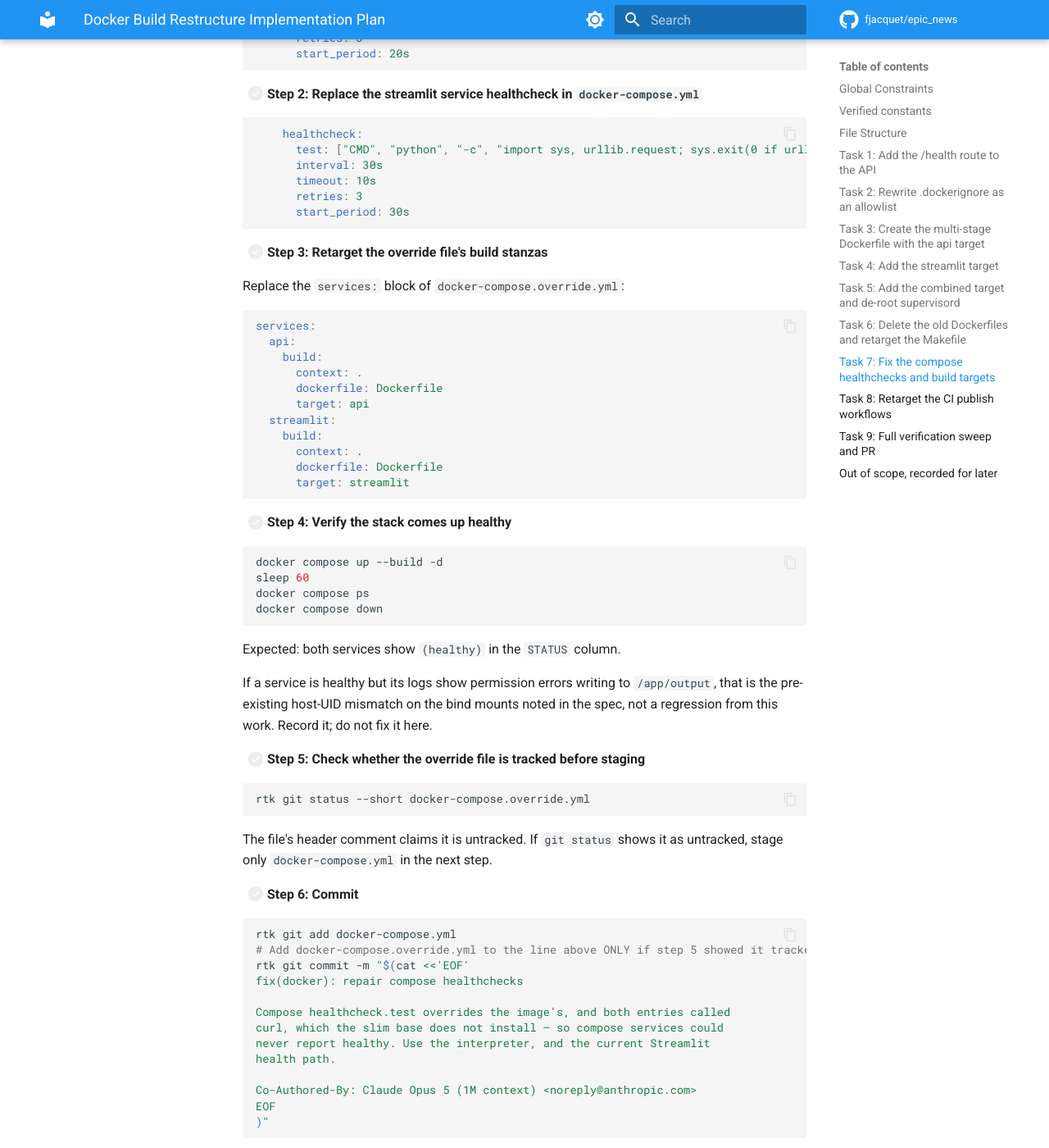
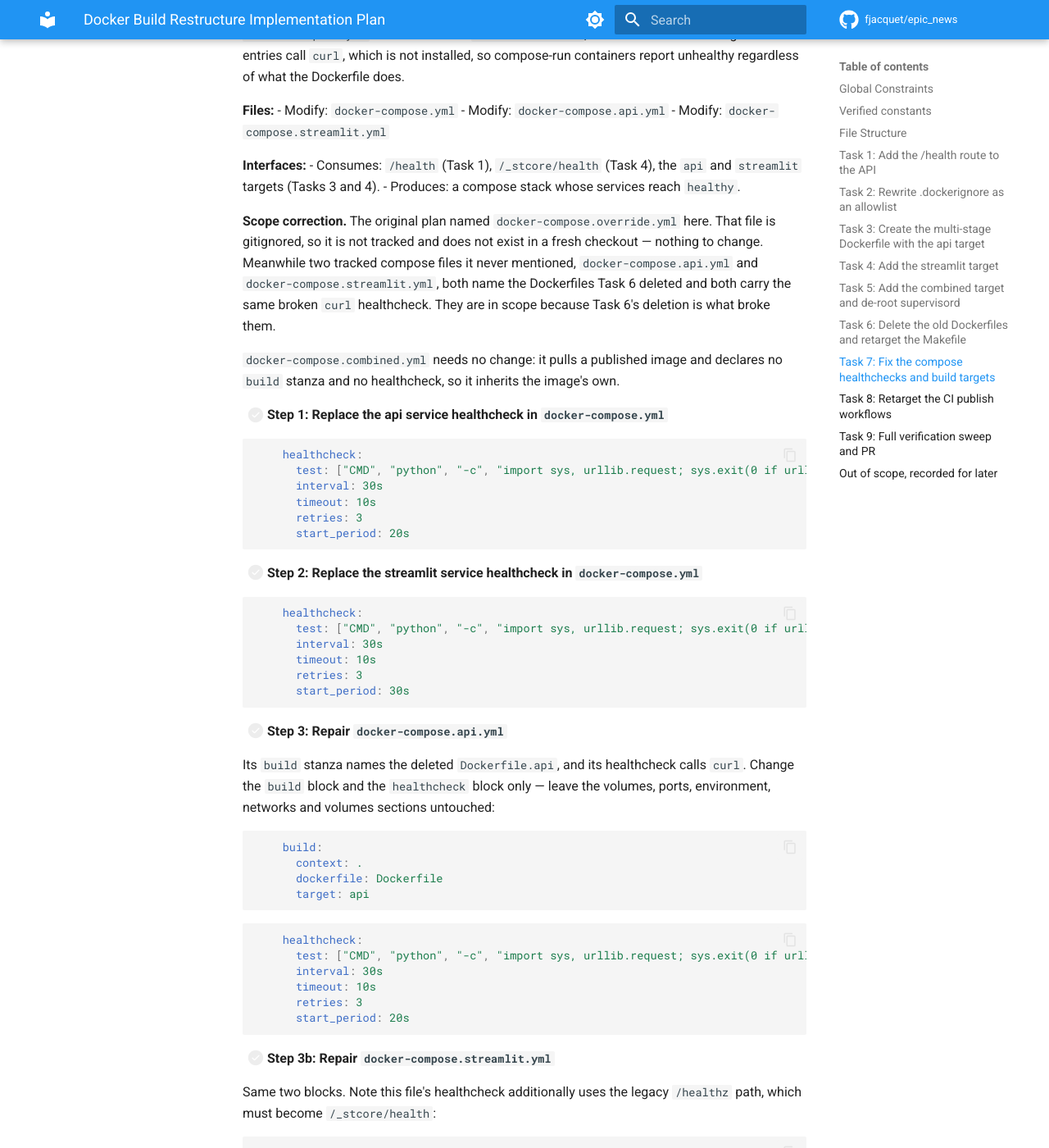
Before and after one commit to fjacquet/epic_news, an MkDocs documentation site: the page built from docs/superpowers/plans/2026-07-30-docker-build-restructure.md, in a window 1280 px wide and 1400 px high, scrolled down 15753 px. Shown: the whole window at 82% size. Built offline with MkDocs 1.6.1 and Material for MkDocs 9.7.7, drawn with Linux system fonts in a browser that asks for light colours; comment, search, counter and statistics services are not loaded; some of the changed text lies outside the part shown.

Commit message:
docs(plan): cover the compose files and CI workflow Task 6 broke
The sweep after deleting the per-image Dockerfiles found three tracked
files still pointing at them. docker-compose.api.yml and
docker-compose.streamlit.yml join Task 7; both also carry the curl
healthcheck bug, and the streamlit one the legacy /healthz path.

docker-publish-code-interpreter.yml built from Dockerfile.streamlit, so
that image has been Streamlit since July. Task 8 repoints it at the file
it always meant.

docker-compose.override.yml is gitignored and was never in scope.

Co-Authored-By: Claude Opus 5 (1M context) <noreply@anthropic.com>

````diff
--- a/docs/superpowers/plans/2026-07-30-docker-build-restructure.md
+++ b/docs/superpowers/plans/2026-07-30-docker-build-restructure.md
@@ -19,7 +19,10 @@
 - Modern union syntax (`X | None`) in Python. Loguru, not `logging`.
 - Commit messages end with `Co-Authored-By: Claude Opus 5 (1M context) <noreply@anthropic.com>`.
 - Never `git add -A`. Stage explicitly — `src/epic_news/main.py` is a personal sentinel file and must never be committed by this work.
-- `Dockerfile.code-interpreter` and `.github/workflows/docker-publish-code-interpreter.yml` are **out of scope**. Do not touch them.
+- `Dockerfile.code-interpreter` is **out of scope** — do not modify or delete it.
+  Its workflow is out of scope too, with one exception forced by Task 6: it built
+  from the now-deleted `Dockerfile.streamlit`, so Task 8 Step 4 repoints that one
+  line. Nothing else in it changes.
 - Image size is **not** a success criterion. Do not prune dependencies, do not split `pyproject.toml` into extras.
 
 ## Verified constants
@@ -48,9 +51,11 @@ Do not re-derive these; they were confirmed against the codebase and library doc
 | `Dockerfile.combined` | Delete | Superseded by the `combined` target |
 | `supervisord.conf` | Modify | Non-root operation, venv absolute paths |
 | `docker-compose.yml` | Modify | Working healthchecks |
-| `docker-compose.override.yml` | Modify | Build args point at the new targets |
+| `docker-compose.api.yml` | Modify | Build target + working healthcheck |
+| `docker-compose.streamlit.yml` | Modify | Build target + working healthcheck (legacy `/healthz` path) |
 | `Makefile` | Modify | Three `docker-build-*` targets retargeted |
 | `.github/workflows/docker-publish-{api,streamlit,combined}.yml` | Modify | `target:` + shared cache scope |
+| `.github/workflows/docker-publish-code-interpreter.yml` | Modify | One line: build from `Dockerfile.code-interpreter`, not the deleted `Dockerfile.streamlit` |
 
 ---
 
@@ -692,7 +697,14 @@ Expected: all three succeed. `make docker-build-all` will additionally build the
 rtk grep -rn "Dockerfile.api\|Dockerfile.streamlit\|Dockerfile.combined" . --include=Makefile --include=*.yml --include=*.yaml --include=*.md
 ```
 
-Expected: hits only in `docker-compose.override.yml` (Task 7), the three workflows (Task 8), and documentation or spec files. Note any `docs/` hits and fix them in Task 9.
+Expected: hits in `docker-compose.api.yml` and `docker-compose.streamlit.yml` (Task 7), the workflows (Task 8), and documentation or spec files. Note any `docs/` hits and fix them in Task 9.
+
+What this sweep actually found, recorded here because it changed later tasks:
+`docker-publish-code-interpreter.yml:80` builds from `./Dockerfile.streamlit` — a
+copy-paste error from 2026-07-04 that has been publishing the Streamlit image
+under the code-interpreter name. Task 8 Step 4 repoints it. And
+`docker-compose.override.yml` is gitignored, so it is not tracked and never
+appears in a fresh checkout.
 
 - [ ] **Step 5: Commit**
 
@@ -717,11 +729,22 @@ EOF
 
 **Files:**
 - Modify: `docker-compose.yml`
-- Modify: `docker-compose.override.yml`
+- Modify: `docker-compose.api.yml`
+- Modify: `docker-compose.streamlit.yml`
 
 **Interfaces:**
 - Consumes: `/health` (Task 1), `/_stcore/health` (Task 4), the `api` and `streamlit` targets (Tasks 3 and 4).
 - Produces: a compose stack whose services reach `healthy`.
+
+**Scope correction.** The original plan named `docker-compose.override.yml` here. That
+file is gitignored, so it is not tracked and does not exist in a fresh checkout —
+nothing to change. Meanwhile two tracked compose files it never mentioned,
+`docker-compose.api.yml` and `docker-compose.streamlit.yml`, both name the
+Dockerfiles Task 6 deleted and both carry the same broken `curl` healthcheck.
+They are in scope because Task 6's deletion is what broke them.
+
+`docker-compose.combined.yml` needs no change: it pulls a published image and
+declares no `build` stanza and no healthcheck, so it inherits the image's own.
 
 - [ ] **Step 1: Replace the api service healthcheck in `docker-compose.yml`**
 
@@ -745,22 +768,47 @@ EOF
       start_period: 30s
 ```
 
-- [ ] **Step 3: Retarget the override file's build stanzas**
+- [ ] **Step 3: Repair `docker-compose.api.yml`**
 
-Replace the `services:` block of `docker-compose.override.yml`:
+Its `build` stanza names the deleted `Dockerfile.api`, and its healthcheck calls
+`curl`. Change the `build` block and the `healthcheck` block only — leave the
+volumes, ports, environment, networks and volumes sections untouched:
 
 ```yaml
-services:
-  api:
     build:
       context: .
       dockerfile: Dockerfile
       target: api
-  streamlit:
+```
+
+```yaml
+    healthcheck:
+      test: ["CMD", "python", "-c", "import sys, urllib.request; sys.exit(0 if urllib.request.urlopen('http://127.0.0.1:8000/health', timeout=5).status == 200 else 1)"]
+      interval: 30s
+      timeout: 10s
+      retries: 3
+      start_period: 20s
+```
+
+- [ ] **Step 3b: Repair `docker-compose.streamlit.yml`**
+
+Same two blocks. Note this file's healthcheck additionally uses the legacy
+`/healthz` path, which must become `/_stcore/health`:
+
+```yaml
     build:
       context: .
       dockerfile: Dockerfile
       target: streamlit
+```
+
+```yaml
+    healthcheck:
+      test: ["CMD", "python", "-c", "import sys, urllib.request; sys.exit(0 if urllib.request.urlopen('http://127.0.0.1:8501/_stcore/health', timeout=5).status == 200 else 1)"]
+      interval: 30s
+      timeout: 10s
+      retries: 3
+      start_period: 30s
 ```
 
 - [ ] **Step 4: Verify the stack comes up healthy**
@@ -776,19 +824,18 @@ Expected: both services show `(healthy)` in the `STATUS` column.
 
 If a service is healthy but its logs show permission errors writing to `/app/output`, that is the pre-existing host-UID mismatch on the bind mounts noted in the spec, not a regression from this work. Record it; do not fix it here.
 
-- [ ] **Step 5: Check whether the override file is tracked before staging**
+- [ ] **Step 5: Confirm no compose file still names a deleted Dockerfile**
 
 ```bash
-rtk git status --short docker-compose.override.yml
+rtk grep -n "Dockerfile\.\(api\|streamlit\|combined\)" docker-compose*.yml || echo "NO_STALE_REFS"
 ```
 
-The file's header comment claims it is untracked. If `git status` shows it as untracked, stage only `docker-compose.yml` in the next step.
+Expected: `NO_STALE_REFS`. Any hit is a file this task missed.
 
 - [ ] **Step 6: Commit**
 
 ```bash
-rtk git add docker-compose.yml
-# Add docker-compose.override.yml to the line above ONLY if step 5 showed it tracked.
+rtk git add docker-compose.yml docker-compose.api.yml docker-compose.streamlit.yml
 rtk git commit -m "$(cat <<'EOF'
 fix(docker): repair compose healthchecks
 
@@ -810,6 +857,7 @@ EOF
 - Modify: `.github/workflows/docker-publish-api.yml:80,83,84`
 - Modify: `.github/workflows/docker-publish-streamlit.yml` (same three lines)
 - Modify: `.github/workflows/docker-publish-combined.yml` (same three lines)
+- Modify: `.github/workflows/docker-publish-code-interpreter.yml:80` (one line; see Step 4)
 
 **Interfaces:**
 - Consumes: the `api`, `streamlit`, `combined` targets.
@@ -858,24 +906,46 @@ Identical change, with `target: combined`:
 
 The three images share one scope deliberately: their `builder` stage is byte-identical, so one cached dependency install serves all three. The workflows are triggered by the same push and run concurrently, so they still all miss on a cold run — the benefit lands on subsequent runs. Concurrent `mode=max` writers to one scope produce a benign conflict warning from the later writers because cache keys are immutable once created; the first writer's layers remain available to everyone.
 
-- [ ] **Step 4: Confirm code-interpreter was not touched**
+- [ ] **Step 4: Repair `docker-publish-code-interpreter.yml`**
+
+This workflow is otherwise out of scope, but Task 6 broke it: line 80 reads
+`file: ./Dockerfile.streamlit`, a copy-paste error dating from 2026-07-04 that
+has been publishing the Streamlit image under the `epic-news-code-interpreter`
+name. That Dockerfile no longer exists, so the workflow now hard-fails.
+
+By human decision, repoint it at the file it always meant:
+
+```yaml
+          file: ./Dockerfile.code-interpreter
+```
+
+Change that one line. Do **not** add a `target:` — `Dockerfile.code-interpreter`
+is a single-stage file. Do not touch this workflow's cache scope: it keeps its
+own `${{ env.IMAGE_NAME }}-${{ env.PLATFORM_PAIR }}` scope, because its builder
+stage shares nothing with the other three.
+
+Note for the PR description: the next publish changes that image's contents from
+Streamlit to an actual code interpreter.
+
+- [ ] **Step 5: Validate the YAML**
+
+Run: `uv run yamllint -s .github/workflows/docker-publish-api.yml .github/workflows/docker-publish-streamlit.yml .github/workflows/docker-publish-combined.yml .github/workflows/docker-publish-code-interpreter.yml`
+
+Expected: no errors.
+
+Then confirm the change set is exactly the four intended workflows:
 
 ```bash
 rtk git diff --name-only .github/workflows/
 ```
 
-Expected: exactly three files, none of them `docker-publish-code-interpreter.yml`.
-
-- [ ] **Step 5: Validate the YAML**
-
-Run: `uv run yamllint -s .github/workflows/docker-publish-api.yml .github/workflows/docker-publish-streamlit.yml .github/workflows/docker-publish-combined.yml`
-
-Expected: no errors.
+Expected: four files — the three retargeted publishers plus
+`docker-publish-code-interpreter.yml`. Nothing else under `.github/`.
 
 - [ ] **Step 6: Commit**
 
 ```bash
-rtk git add .github/workflows/docker-publish-api.yml .github/workflows/docker-publish-streamlit.yml .github/workflows/docker-publish-combined.yml
+rtk git add .github/workflows/docker-publish-api.yml .github/workflows/docker-publish-streamlit.yml .github/workflows/docker-publish-combined.yml .github/workflows/docker-publish-code-interpreter.yml
 rtk git commit -m "$(cat <<'EOF'
 ci(docker): build from shared Dockerfile targets
 
````
